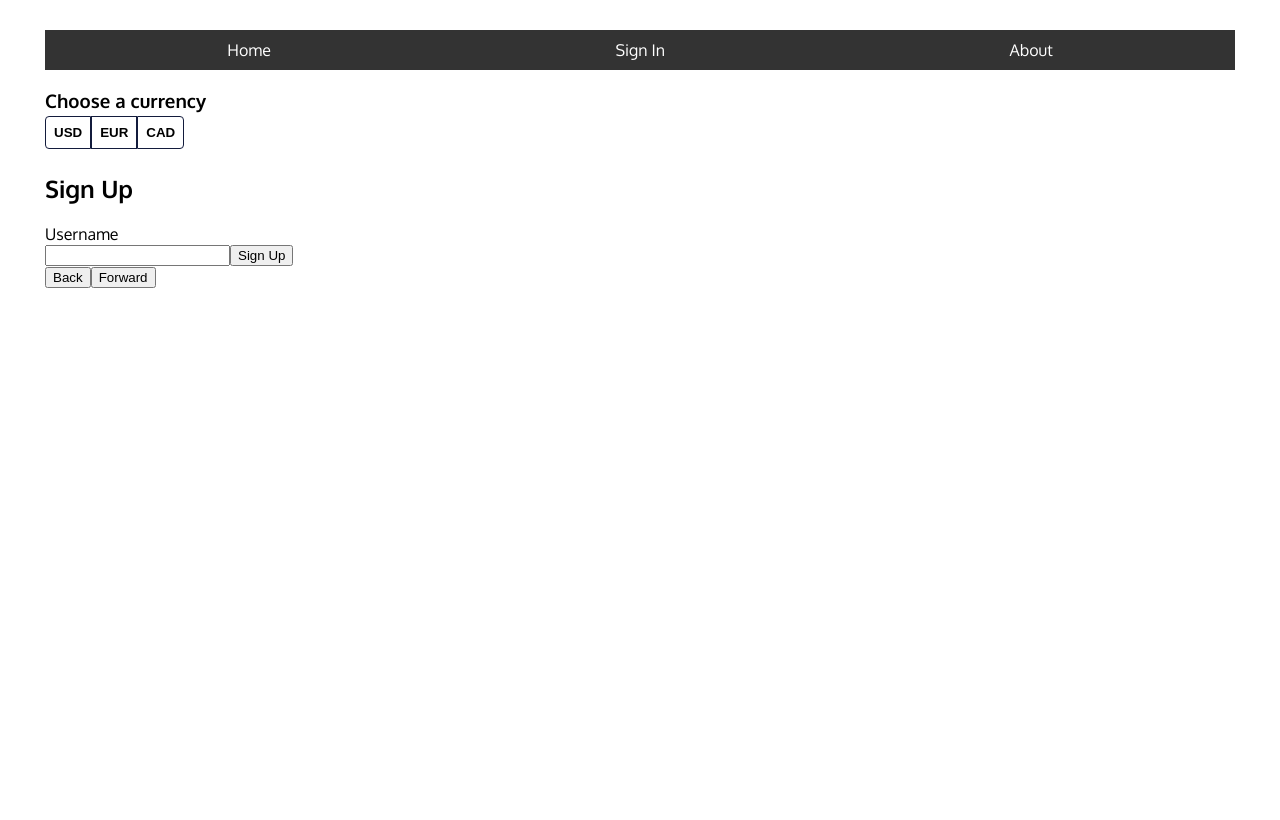
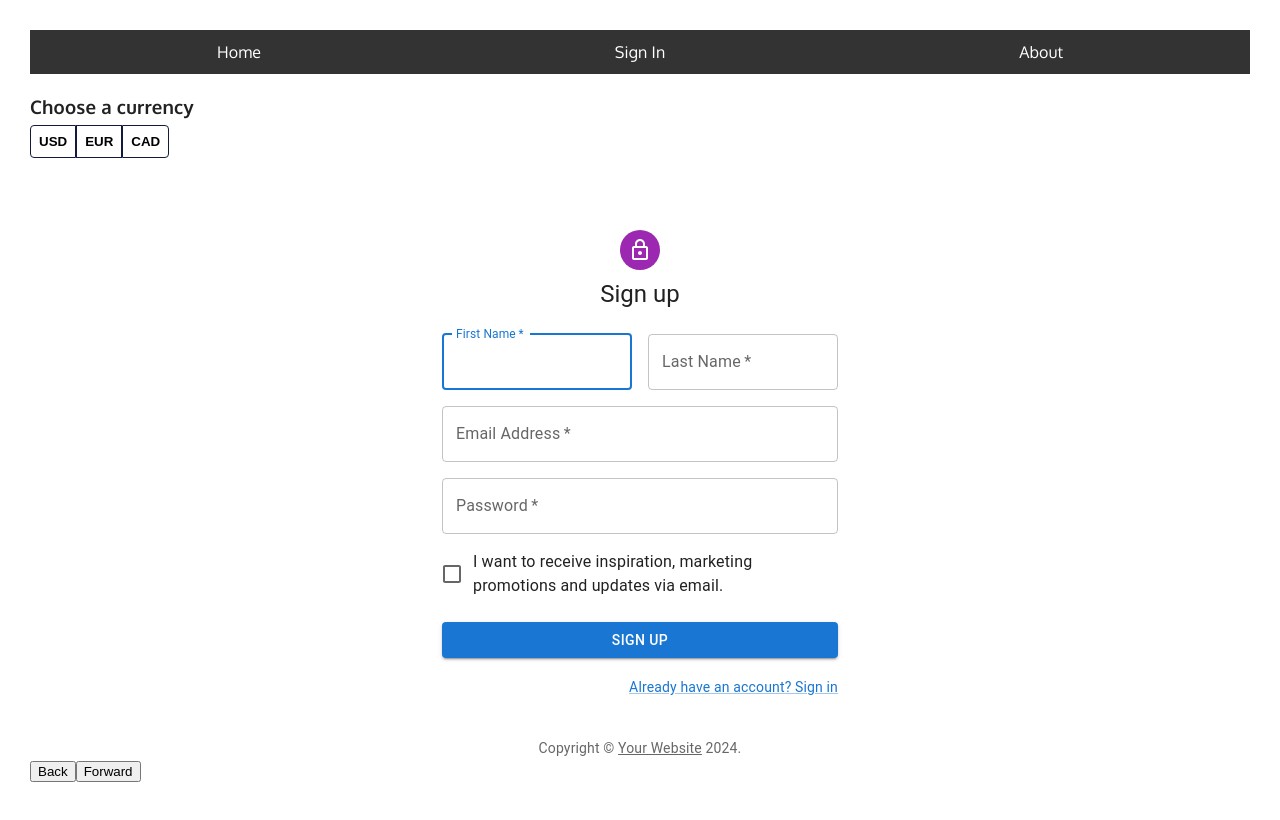
Before and after one commit to jayteex/ecommerce-app, a React (Vite) app in the folder frontend/: page /sign-in in a window 1280 px wide. Shown: the top 820 px of the page. Built offline with nearby package versions, Linux system fonts and the light colour scheme; a web font is replaced by a local one.

Commit message:
Add MUI sign up page

```diff
--- a/frontend/package.json
+++ b/frontend/package.json
@@ -29,6 +29,7 @@
   "dependencies": {
     "@emotion/react": "^11.11.3",
     "@emotion/styled": "^11.11.0",
+    "@mui/icons-material": "^5.15.11",
     "@mui/material": "^5.15.11",
     "@reduxjs/toolkit": "^1.8.1",
     "react": "^18.2.0",
--- a/frontend/src/features/login/SignIn.jsx
+++ b/frontend/src/features/login/SignIn.jsx
@@ -1,3 +1,145 @@
+import * as React from 'react';
+import Avatar from '@mui/material/Avatar';
+import Button from '@mui/material/Button';
+import CssBaseline from '@mui/material/CssBaseline';
+import TextField from '@mui/material/TextField';
+import FormControlLabel from '@mui/material/FormControlLabel';
+import Checkbox from '@mui/material/Checkbox';
+import Link from '@mui/material/Link';
+import Grid from '@mui/material/Grid';
+import Box from '@mui/material/Box';
+import LockOutlinedIcon from '@mui/icons-material/LockOutlined';
+import Typography from '@mui/material/Typography';
+import Container from '@mui/material/Container';
+import { createTheme, ThemeProvider } from '@mui/material/styles';
+
+function Copyright(props) {
+  return (
+    <Typography variant="body2" color="text.secondary" align="center" {...props}>
+      {'Copyright © '}
+      <Link color="inherit" href="https://mui.com/">
+        Your Website
+      </Link>{' '}
+      {new Date().getFullYear()}
+      {'.'}
+    </Typography>
+  );
+}
+
+// TODO remove, this demo shouldn't need to reset the theme.
+
+const defaultTheme = createTheme();
+
+export default function SignUp() {
+  const handleSubmit = (event) => {
+    event.preventDefault();
+    const data = new FormData(event.currentTarget);
+    console.log({
+      email: data.get('email'),
+      password: data.get('password'),
+    });
+  };
+
+  return (
+    <ThemeProvider theme={defaultTheme}>
+      <Container component="main" maxWidth="xs">
+        <CssBaseline />
+        <Box
+          sx={{
+            marginTop: 8,
+            display: 'flex',
+            flexDirection: 'column',
+            alignItems: 'center',
+          }}
+        >
+          <Avatar sx={{ m: 1, bgcolor: 'secondary.main' }}>
+            <LockOutlinedIcon />
+          </Avatar>
+          <Typography component="h1" variant="h5">
+            Sign up
+          </Typography>
+          <Box component="form" noValidate onSubmit={handleSubmit} sx={{ mt: 3 }}>
+            <Grid container spacing={2}>
+              <Grid item xs={12} sm={6}>
+                <TextField
+                  autoComplete="given-name"
+                  name="firstName"
+                  required
+                  fullWidth
+                  id="firstName"
+                  label="First Name"
+                  autoFocus
+                />
+              </Grid>
+              <Grid item xs={12} sm={6}>
+                <TextField
+                  required
+                  fullWidth
+                  id="lastName"
+                  label="Last Name"
+                  name="lastName"
+                  autoComplete="family-name"
+                />
+              </Grid>
+              <Grid item xs={12}>
+                <TextField
+                  required
+                  fullWidth
+                  id="email"
+                  label="Email Address"
+                  name="email"
+                  autoComplete="email"
+                />
+              </Grid>
+              <Grid item xs={12}>
+                <TextField
+                  required
+                  fullWidth
+                  name="password"
+                  label="Password"
+                  type="password"
+                  id="password"
+                  autoComplete="new-password"
+                />
+              </Grid>
+              <Grid item xs={12}>
+                <FormControlLabel
+                  control={<Checkbox value="allowExtraEmails" color="primary" />}
+                  label="I want to receive inspiration, marketing promotions and updates via email."
+                />
+              </Grid>
+            </Grid>
+            <Button
+              type="submit"
+              fullWidth
+              variant="contained"
+              sx={{ mt: 3, mb: 2 }}
+            >
+              Sign Up
+            </Button>
+            <Grid container justifyContent="flex-end">
+              <Grid item>
+                <Link href="#" variant="body2">
+                  Already have an account? Sign in
+                </Link>
+              </Grid>
+            </Grid>
+          </Box>
+        </Box>
+        <Copyright sx={{ mt: 5 }} />
+      </Container>
+    </ThemeProvider>
+  );
+}
+
+
+
+
+
+
+
+
+/*
 import React, { useState } from "react";
 import { useDispatch } from "react-redux";
 // import useNavigate
@@ -38,3 +180,4 @@
     </section>
   );
 }
+*/
```
Also changed, not shown: 1 other file (tests, documents, lock files or other folders).
